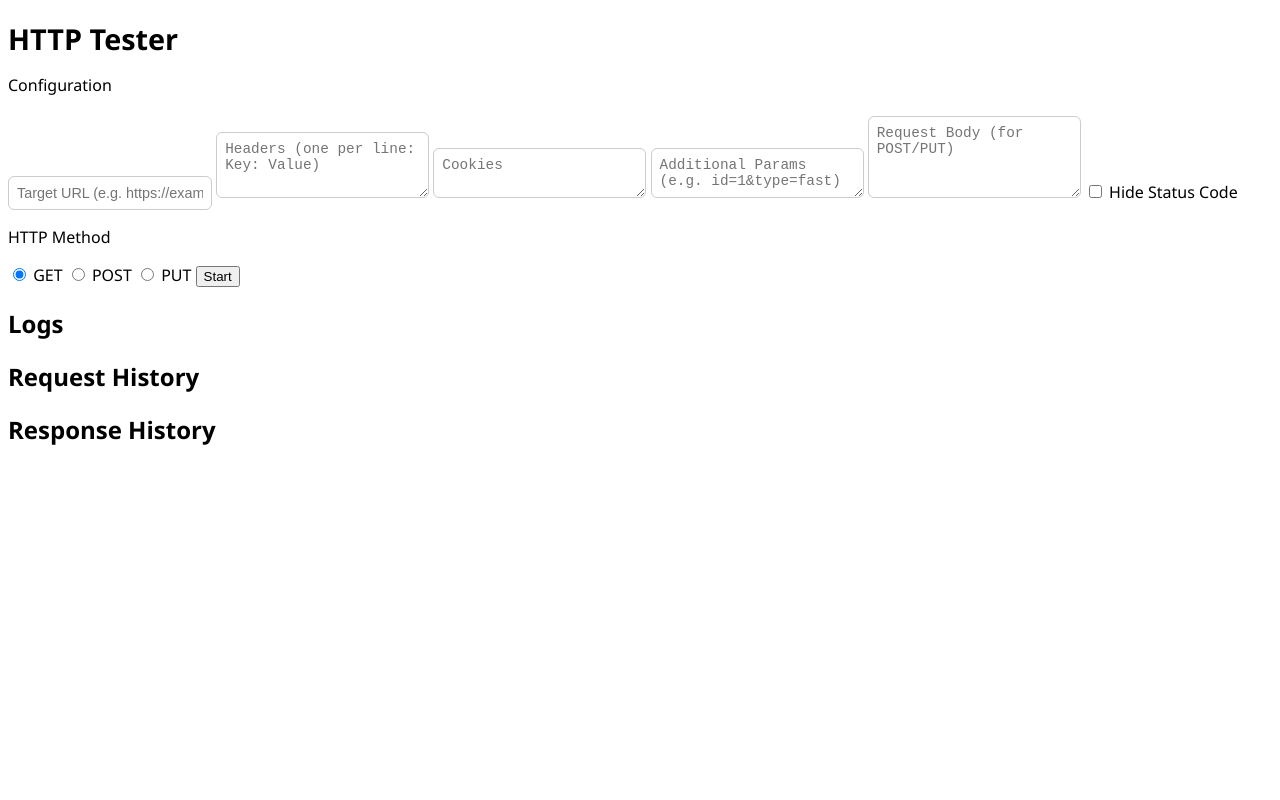
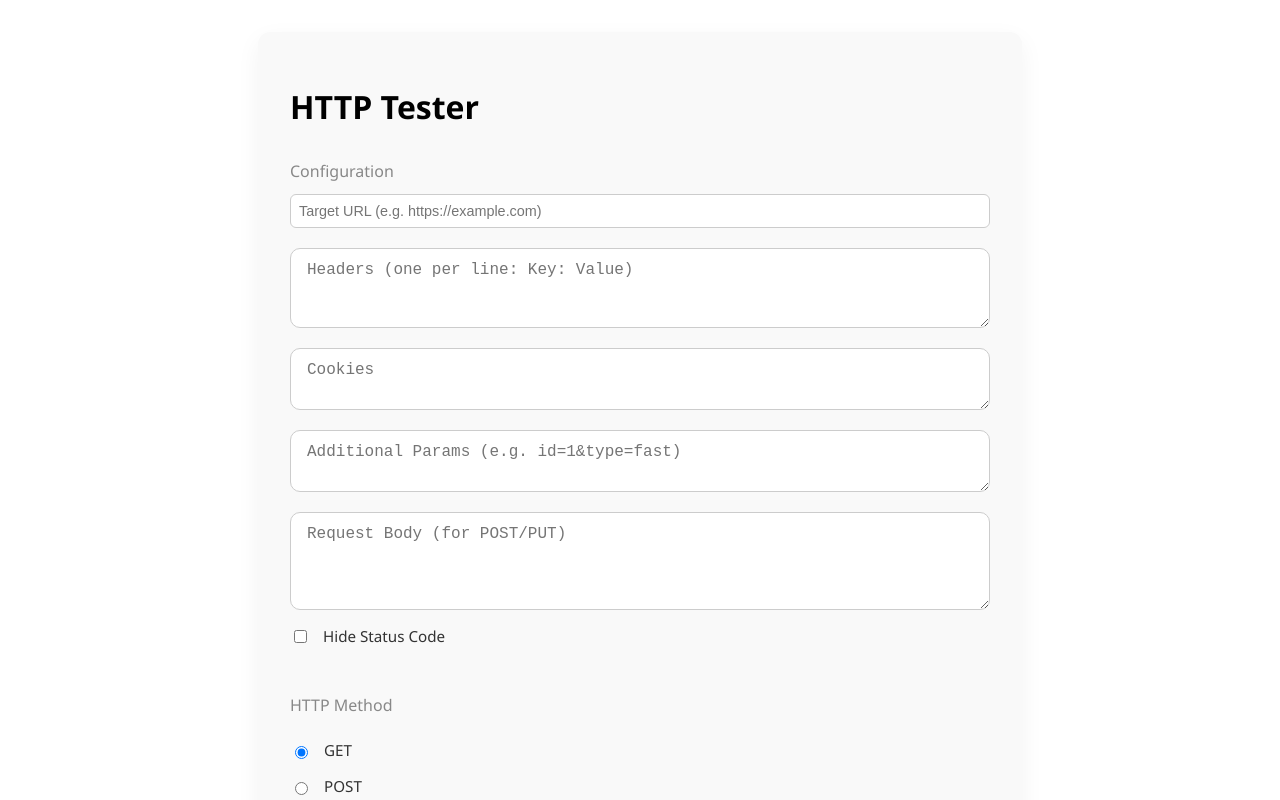
Before and after one commit to TadeoDelaRocha/Trace, a SvelteKit app in the folder frontend/: page /httptester in a window 1280 px wide. Shown: the top 800 px of the page. Built offline with nearby package versions, Linux system fonts and the light colour scheme.

Commit message:
Added temporary styling and comments

```diff
--- a/frontend/src/lib/ProxyServer.ts
+++ b/frontend/src/lib/ProxyServer.ts
@@ -1,11 +1,13 @@
 export class ProxyServer {
+
+    // TODO (Team 12 - Jorge): Move to a ResponseManager and RequestManager class
     requestHistory: string[] = [];
     responseHistory: string[] = [];
 
     async sendRequest(requestConfig: {
         url: string;
         method: string;
-        headers?: Record<string, string>;
+        headers?: Record<string, string>; // Optional parameters for sending
         body?: string;
         cookies?: string;
         params?: string;
@@ -15,7 +17,7 @@ export class ProxyServer {
         this.requestHistory.push(`${method} ${url}`);
 
         try {
-            const proxyUrl = `http://localhost:8000/proxy`; // Your backend proxy
+            const proxyUrl = `http://localhost:8000/proxy`; //Proxy with localhost backend
             const payload = {
                 url,
                 method,
@@ -34,6 +36,7 @@ export class ProxyServer {
             const data = await response.text();
             this.responseHistory.push(data);
             return data;
+
         } catch (error) {
             console.error("Error sending request:", error);
             this.responseHistory.push("Error fetching data.");
@@ -51,13 +54,14 @@ export class ProxyServer {
 
 export class HTTPClient {
     proxy: ProxyServer;
-    log: string[] = [];
+    log: string[] = []; //TODO: Move to logger class
     results: Record<string, string> = {};
 
     constructor(proxy: ProxyServer) {
         this.proxy = proxy;
     }
 
+    //General method for sending
     async sendRequestToProxy(config): Promise<string> {
         this.log.push(`Sending ${config.method} request to ${config.url}`);
         const result = await this.proxy.sendRequest(config);
--- a/frontend/src/routes/httptester/+page.svelte
+++ b/frontend/src/routes/httptester/+page.svelte
@@ -102,3 +102,93 @@ async function sendRequest() {
         {/each}
     </ul>
 </main>
+
+<style>
+    main {
+  max-width: 700px;
+  margin: 2rem auto;
+  font-family: 'Segoe UI', Tahoma, Geneva, Verdana, sans-serif;
+  padding: 2rem;
+  background-color: #f9f9f9;
+  border-radius: 12px;
+  box-shadow: 0 8px 24px rgba(0, 0, 0, 0.05);
+}
+
+h1 {
+  font-size: 2rem;
+  margin-bottom: 1rem;
+  font-weight: 600;
+}
+
+.subtext {
+  font-size: 1rem;
+  font-weight: 500;
+  color: #888;
+  margin-top: 2rem;
+  margin-bottom: 0.5rem;
+}
+
+.form-section {
+  display: flex;
+  flex-direction: column;
+  gap: 1rem;
+}
+
+input[type="text"],
+input[type="url"],
+textarea {
+  padding: 0.75rem 1rem;
+  border: 1px solid #ccc;
+  border-radius: 10px;
+  font-size: 1rem;
+  width: 100%;
+  box-sizing: border-box;
+}
+
+input[type="radio"],
+input[type="checkbox"] {
+  margin-right: 0.5rem;
+}
+
+label {
+  font-size: 0.95rem;
+  color: #333;
+  display: flex;
+  align-items: center;
+  gap: 0.5rem;
+}
+
+button {
+  margin-top: 1rem;
+  padding: 0.75rem 1.5rem;
+  font-size: 1rem;
+  background-color: #b6d3f2;
+  color: #000;
+  border: none;
+  border-radius: 10px;
+  cursor: pointer;
+  transition: background-color 0.2s ease;
+}
+
+button:hover {
+  background-color: #9ec3ee;
+}
+
+button:disabled {
+  background-color: #d3d3d3;
+  cursor: not-allowed;
+}
+
+pre {
+  background-color: #eee;
+  padding: 1rem;
+  border-radius: 10px;
+  overflow-x: auto;
+}
+
+ul {
+  list-style-type: disc;
+  padding-left: 1.5rem;
+  color: #444;
+}
+</style>
```
Also changed, not shown: 1 other file (tests, documents, lock files or other folders).
